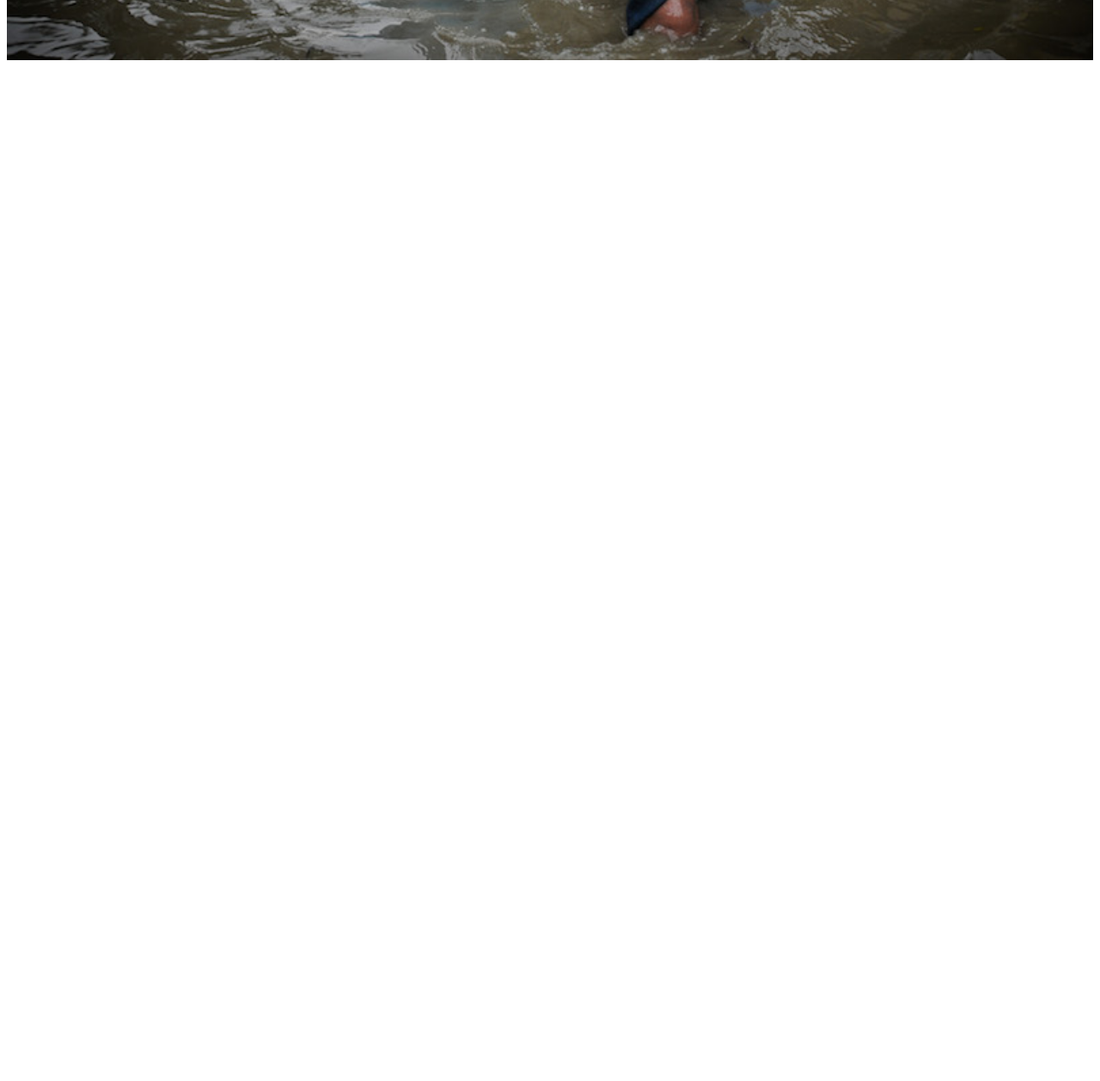
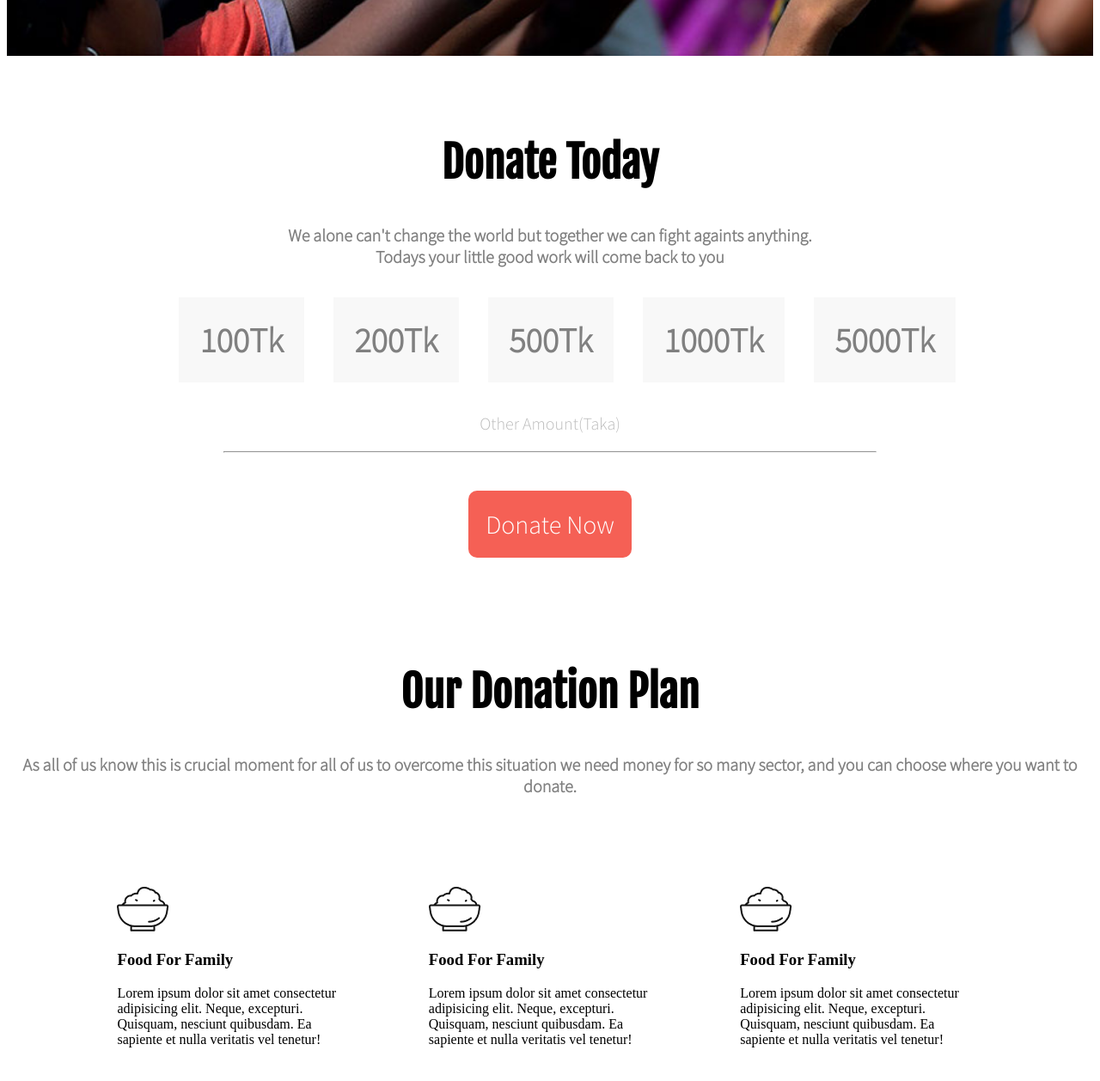
Before and after one commit to suhanasalma/Donation_Website, a plain HTML site: page index.html in a window 1280 px wide. Shown: the part 780-2038 px from the top of the page at 86% size. Before the commit the page ends 862 px from the top, so only its background shows below. Drawn offline with Linux system fonts and the light colour scheme; a web font is replaced by a local one.

Commit message:
2nd part done

```diff
--- a/index.html
+++ b/index.html
@@ -7,13 +7,72 @@
    </head>
    <body>
       <div class="container">
-         <img src="donate-today-main/images/donation9.jpg" alt="A poor little boy suffering from flood">
+         <img src="donate-today-main/images/donation13.jpg" alt="A poor little boy suffering from flood">
          <div class="container_text_that_goes_on_image">
-            <h1 class="heading_text">Let's help those who are more in need</h1>
+            <h1 class="heading_text">Let's help those who are <br> more in need</h1>
             <p class="same_font">May Allah help all of us to get through this difficult time, through prayers and donation.</p>
             <a class="same_font" href="https://www.javatpoint.com/html-anchor" target="-blank">Donate Now</a>
          </div>
       </div>
+
+      <div class="Money_Contain">
+         <h2 class="heading_text">Donate Today</h2>
+         <p class="same_font gray_color">We alone can't change the world but together we can fight againts anything.<br>Todays your little good work will come back to you</p>
+         <ul>
+            <li class="gray_color Money_Contain_List">100Tk</li>
+            <li class="gray_color Money_Contain_List">200Tk</li>
+            <li class="gray_color Money_Contain_List">500Tk</li>
+            <li class="gray_color Money_Contain_List">1000Tk</li>
+            <li class="gray_color Money_Contain_List">5000Tk</li>
+         </ul>
+         <p id="make_it_light_gray">Other Amount(Taka)</p>
+         <hr>
+         <a class="same_font" href="https://www.javatpoint.com/html-anchor" target="-blank">Donate Now</a>
+      </div>
+
+
+      <div class="Money_Contain">
+         <h2 class="heading_text">Our Donation Plan</h2>
+         <p class="same_font gray_color">As all of us know this is crucial moment for all of us to overcome this situation we need money for so many sector, and you can choose where you want to donate.</p>
+      </div>
+
+      <section>
+         <div class="donation_plan">
+            <figure>
+               <img src="donate-today-main/icons/food.png">
+               <figcaption>
+                  <h3>Food For Family</h3>
+                  <p>Lorem ipsum dolor sit amet consectetur adipisicing elit. Neque, excepturi. Quisquam, nesciunt quibusdam. Ea sapiente et nulla veritatis vel tenetur!</p>
+               </figcaption>
+            </figure>
+         </div>
+
+         <div class="donation_plan">
+            <figure>
+               <img src="donate-today-main/icons/food.png">
+               <figcaption>
+                  <h3>Food For Family</h3>
+                  <p>Lorem ipsum dolor sit amet consectetur adipisicing elit. Neque, excepturi. Quisquam, nesciunt quibusdam. Ea sapiente et nulla veritatis vel tenetur!</p>
+               </figcaption>
+            </figure>
+         </div>
+
+         <div class="donation_plan">
+            <figure>
+               <img src="donate-today-main/icons/food.png">
+               <figcaption>
+                  <h3>Food For Family</h3>
+                  <p>Lorem ipsum dolor sit amet consectetur adipisicing elit. Neque, excepturi. Quisquam, nesciunt quibusdam. Ea sapiente et nulla veritatis vel tenetur!</p>
+               </figcaption>
+            </figure>
+         </div>
+      </section>
+
+
+
+
+
+
    </body>
 
 
--- a/site.css
+++ b/site.css
@@ -1,10 +1,12 @@
-@import url('https://fonts.googleapis.com/css2?family=Fjalla+One&family=Poppins&family=Roboto:wght@700&family=Rubik+Moonrocks&family=Source+Sans+Pro&family=Zen+Dots&display=swap');
+@import url('https://fonts.googleapis.com/css2?family=Fjalla+One&family=Poppins&family=Roboto:wght@700&family=Rubik+Moonrocks&family=Source+Sans+Pro:wght@300&family=Zen+Dots&display=swap');
+
 .heading_text{
    font-family: 'Fjalla One', sans-serif;
 }
-.same_font{
+.same_font, .gray_color, #make_it_light_gray{
 
    font-family: 'Source Sans Pro', sans-serif;
+   font-size: 30px;
 }
 .container img{
    min-width: 100%;
@@ -23,17 +25,68 @@
 
 }
 h1{
-   font-size: 80px;
+   font-size: 100px;
 
 }
-p{
-   font-size: 48px;
-}
+
 a{
    text-decoration: none;
-   font-size: 30px;
    color: white;
    background-color: rgb(245, 96, 85);
    padding:20px;
    border-radius: 10px;
+   line-height: 5;
+
 }
+
+.Money_Contain{
+   text-align: center;
+   margin: 7% 0;
+
+
+}
+.Money_Contain_List{
+   display: inline-block;
+   padding: 2%;
+   margin: 15px;
+   background-color: rgba(128, 128, 128, 0.059);
+
+}
+.Money_Contain_List:hover{
+
+   color:rgb(235, 85, 110);
+   border:2px solid rgb(235, 85, 110);
+   background-color: pink;
+   border-radius: 5px;
+
+
+}
+hr{
+   width: 60%;
+
+}
+h2{
+   font-size: 50px;
+}
+p.gray_color, #make_it_light_gray{
+   font-size: 20px;
+}
+.gray_color{
+   color: gray;
+   font-weight: bold;
+   font-size: 40px;
+}
+#make_it_light_gray{
+   color: rgba(128, 128, 128, 0.534);
+
+
+}
+section{
+   display: flex;
+   padding:0 2%;
+   margin:0 5% 10%;
+
+}
+.donation_plan{
+
+}
```
